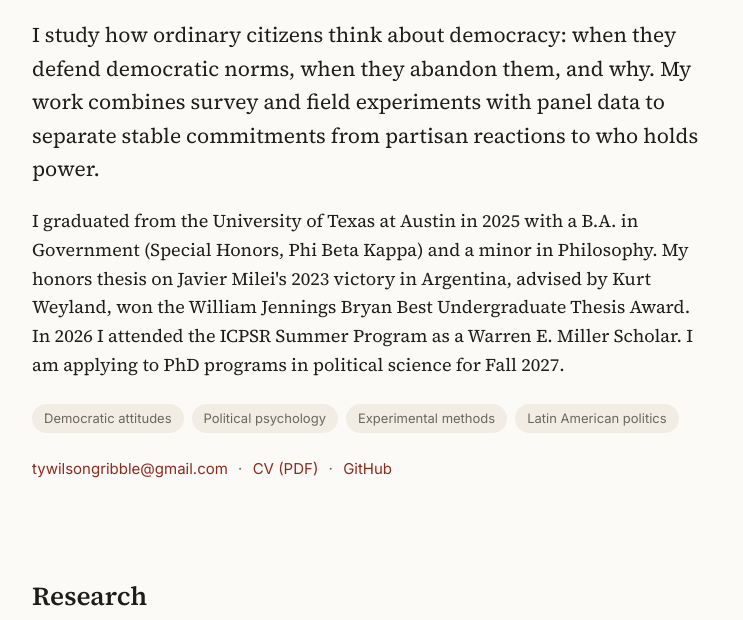
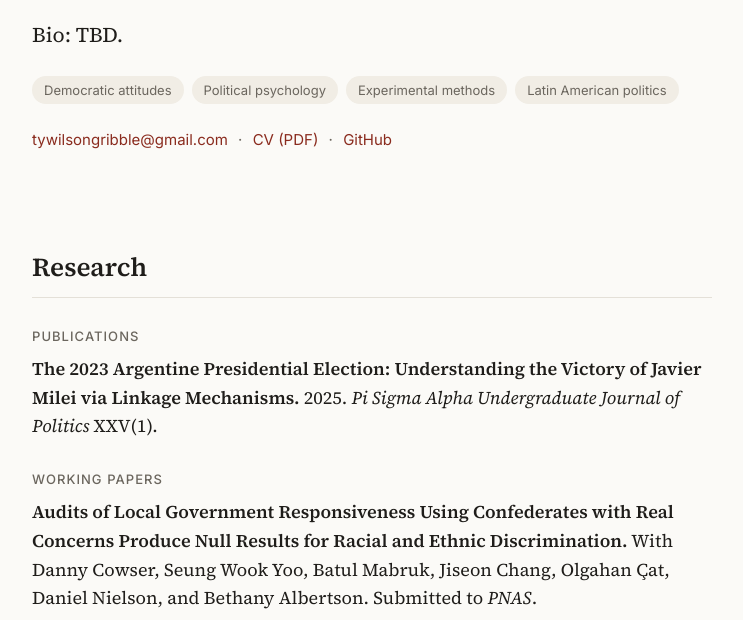
Before and after one commit to twgribble29/twgribble29.github.io, a plain HTML site: page index.html in a window 1280 px wide. Shown: the part 180-800 px from the top of the page, without its empty margins (268-1011 px from the left). Drawn offline with Linux system fonts and the light colour scheme.

Commit message:
Replace bio with placeholder; update CV
Co-Authored-By: Claude Opus 5.5 <noreply@anthropic.com>

```diff
--- a/index.html
+++ b/index.html
@@ -25,21 +25,7 @@
   <main class="wrap">
     <section class="intro">
       <h1>Ty Gribble</h1>
-      <p class="lede">
-        I study how ordinary citizens think about democracy: when they defend
-        democratic norms, when they abandon them, and why. My work combines
-        survey and field experiments with panel data to separate stable
-        commitments from partisan reactions to who holds power.
-      </p>
-      <p>
-        I graduated from the University of Texas at Austin in 2025 with a B.A.
-        in Government (Special Honors, Phi Beta Kappa) and a minor in
-        Philosophy. My honors thesis on Javier Milei's 2023 victory in
-        Argentina, advised by Kurt Weyland, won the William Jennings Bryan Best
-        Undergraduate Thesis Award. In 2026 I attended the ICPSR Summer Program
-        as a Warren E. Miller Scholar. I am applying to PhD programs in
-        political science for Fall 2027.
-      </p>
+      <p class="lede">Bio: TBD.</p>
       <p class="interests">
         <span>Democratic attitudes</span>
         <span>Political psychology</span>
```
Also changed, not shown: 1 other file.
